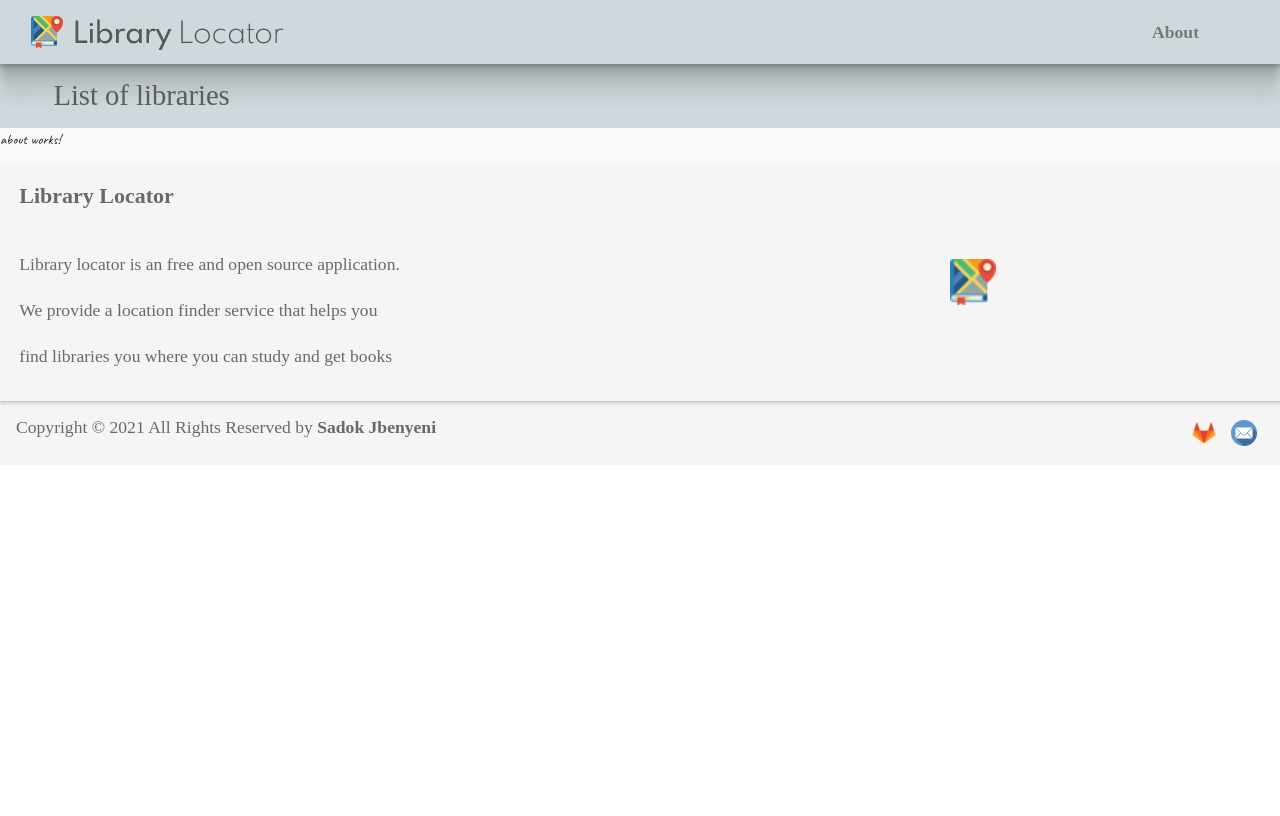
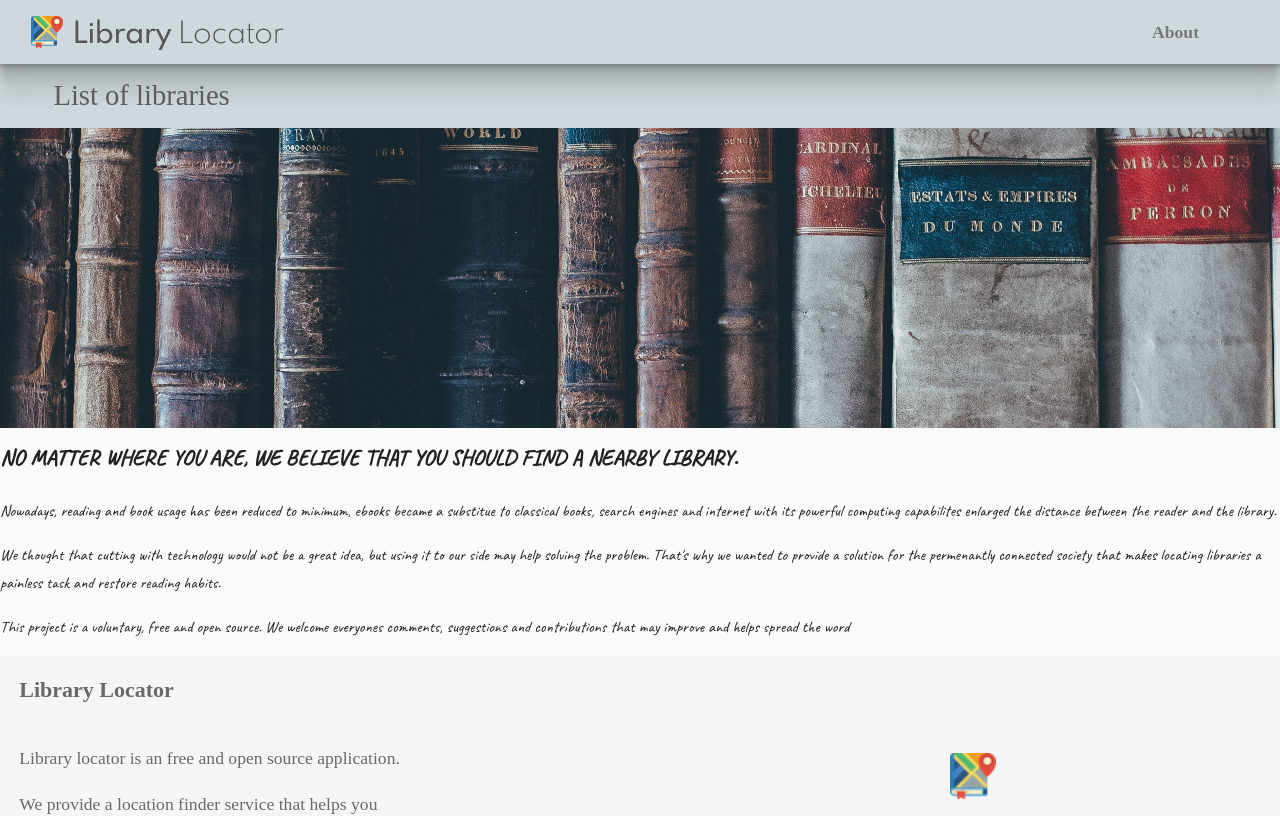
Before and after one commit to sadokjbenyeni/LibraryLocator, an Angular app in the folder app_public/: page /about in a window 1280 px wide. Shown: the top 816 px of the page. Built offline with nearby package versions, Linux system fonts and the light colour scheme; a web font is replaced by a local one.

Commit message:
Worked on about us page

```diff
--- a/app_public/src/app/about/about.component.html
+++ b/app_public/src/app/about/about.component.html
@@ -1 +1,16 @@
-<p>about works!</p>
+<img src="../../assets/images/aboutus.jpg" alt="Library" class="responsive">
+<h2>NO MATTER WHERE YOU ARE, WE BELIEVE THAT YOU SHOULD FIND A NEARBY LIBRARY.</h2>
+<h3>Nowadays, reading and book usage has been reduced to minimum, ebooks became a substitue to classical books,
+    search engines and internet with its powerful computing capabilites enlarged the distance between the reader and the
+    library.
+</h3>
+
+<h3>We thought that cutting with technology would not be a great idea, but using it to our side may help solving the
+    problem.
+    That's why we wanted to provide a solution for the permenantly connected society that makes locating libraries a
+    painless task and
+    restore reading habits.
+</h3>
+
+<h3>This project is a voluntary, free and open source.
+    We welcome everyones comments, suggestions and contributions that may improve and helps spread the word</h3>
--- a/app_public/src/app/about/about.component.scss
+++ b/app_public/src/app/about/about.component.scss
@@ -0,0 +1,4 @@
+.responsive {
+  width: 100%;
+  height: auto;
+}
--- a/app_public/src/app/app.module.ts
+++ b/app_public/src/app/app.module.ts
@@ -22,6 +22,10 @@ import { FrameworkComponent } from './framework/framework.component';
     {
       path: 'about',
       component: AboutComponent
+    },
+    {
+      path: 'library/:libraryId',
+      component: LocationDetailsComponent
     }]
     ),
     BrowserModule,
```
Also changed, not shown: app_public/src/assets/images/aboutus.jpg (added).
